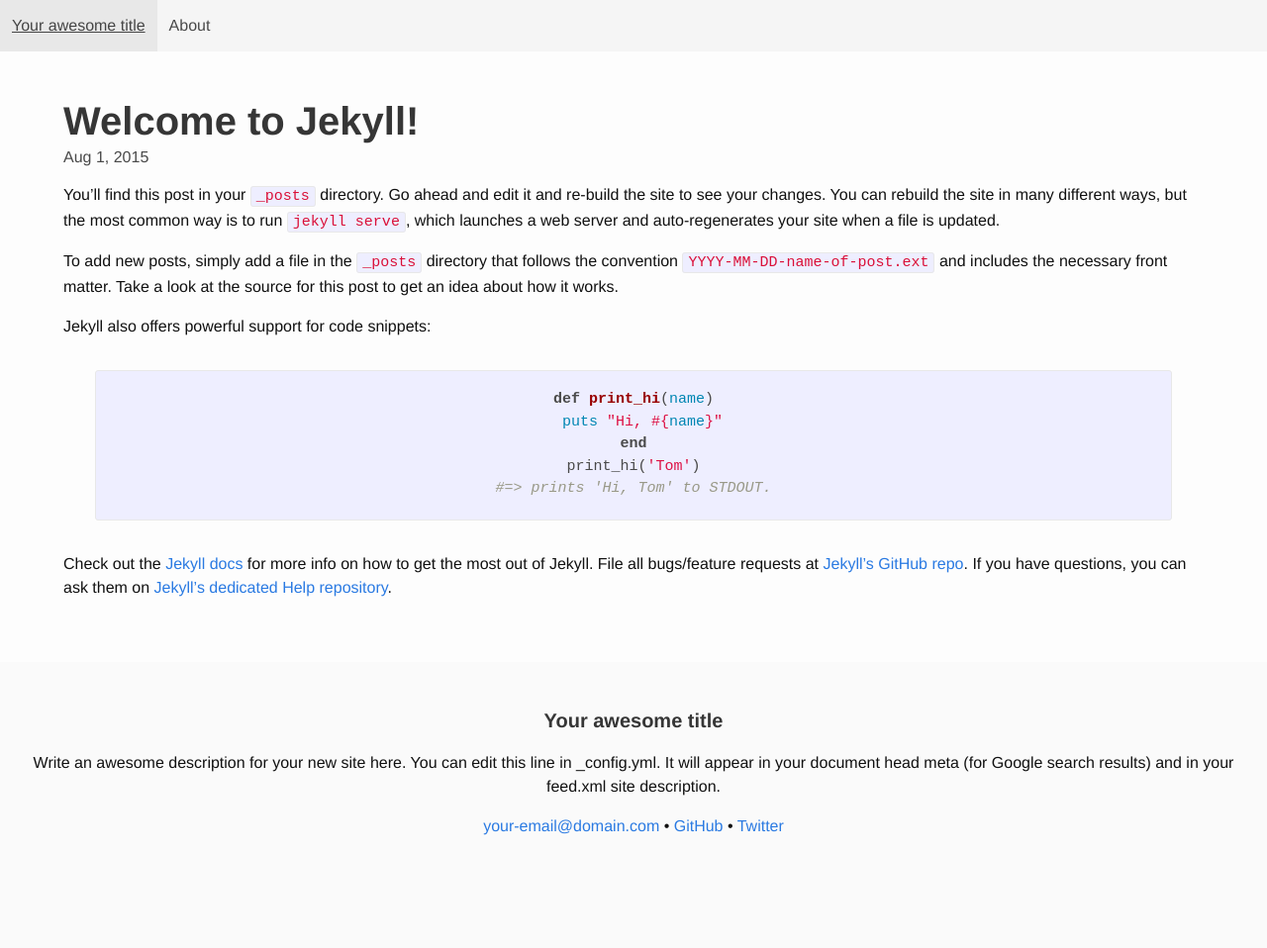
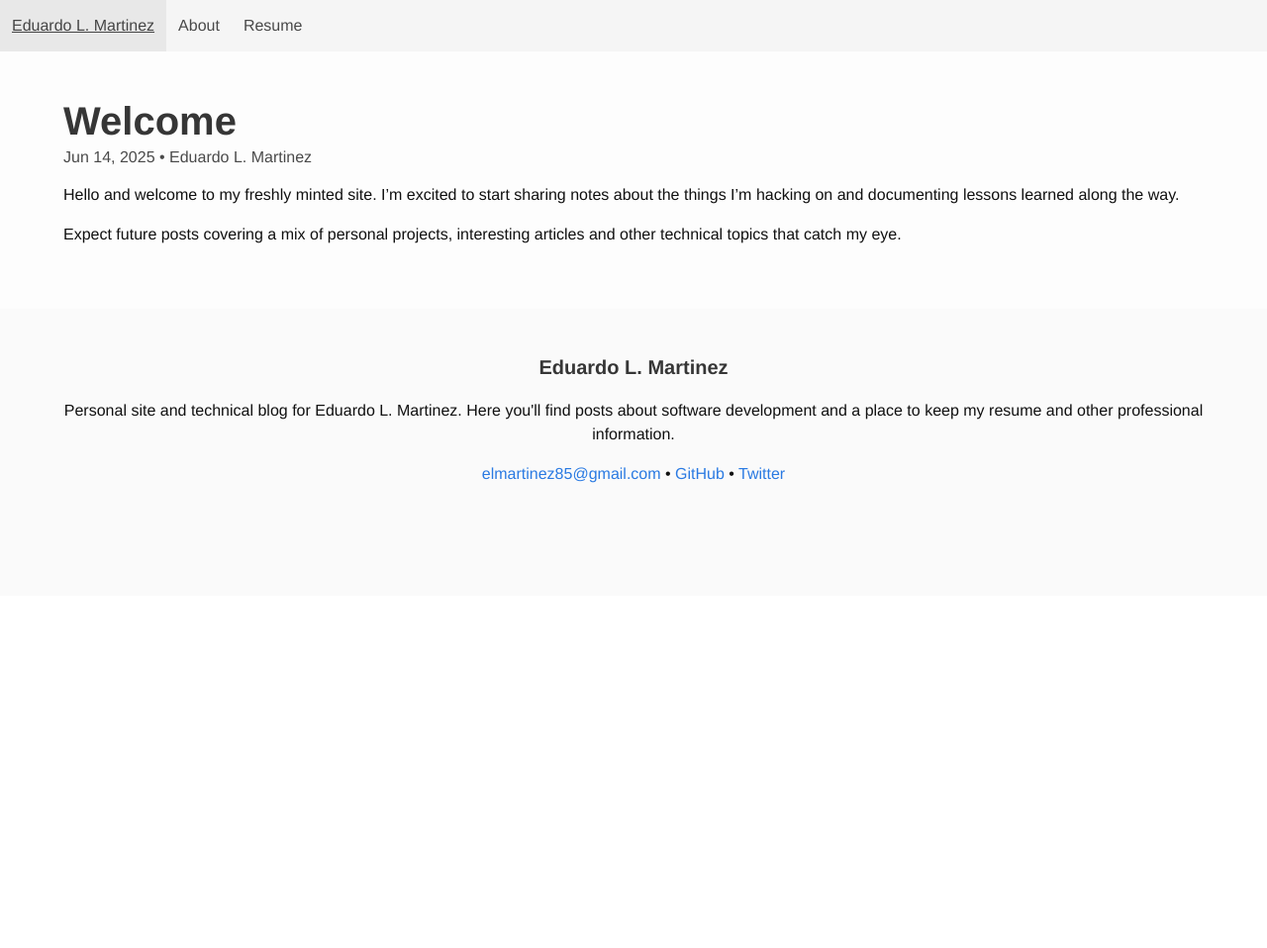
Before and after one commit to elmartinez85/elmartinez85.github.com, a Jekyll site: the page built from _posts/2015-08-01-welcome-to-jekyll.markdown, in a window 1280 px wide. Shown: the whole page at 99% size. Built offline with Jekyll 4.4.1, drawn with Linux system fonts in a browser that asks for light colours; after the commit the page ends 900 px from its top, so only the background shows below that.

Commit message:
Brand site for Eduardo L. Martinez

```diff
--- a/_config.yml
+++ b/_config.yml
@@ -1,14 +1,14 @@
 # Site settings
-title: Your awesome title
-email: your-email@domain.com
-description: > # this means to ignore newlines until "baseurl:"
-  Write an awesome description for your new site here. You can edit this
-  line in _config.yml. It will appear in your document head meta (for
-  Google search results) and in your feed.xml site description.
+title: Eduardo L. Martinez
+email: elmartinez85@gmail.com
+description: >
+  Personal site and technical blog for Eduardo L. Martinez.
+  Here you'll find posts about software development and a place
+  to keep my resume and other professional information.
 baseurl: "" # the subpath of your site, e.g. /blog/
 url: "https://eduardolmartinez.com" # the base hostname & protocol for your site
-twitter_username: jekyllrb
-github_username:  jekyll
+twitter_username: elmartinez85
+github_username:  elmartinez85
 
 # Build settings
 markdown: kramdown
--- a/_posts/2015-08-01-welcome-to-jekyll.markdown
+++ b/_posts/2015-08-01-welcome-to-jekyll.markdown
@@ -1,25 +1,12 @@
 ---
 layout: post
-title:  "Welcome to Jekyll!"
-date:   2015-08-01 16:18:54
-categories: jekyll update
+title:  "Welcome"
+date:   2025-06-14 12:00:00
+author: Eduardo L. Martinez
+categories: update
 ---
-You’ll find this post in your `_posts` directory. Go ahead and edit it and re-build the site to see your changes. You can rebuild the site in many different ways, but the most common way is to run `jekyll serve`, which launches a web server and auto-regenerates your site when a file is updated.
+Hello and welcome to my freshly minted site. I'm excited to start sharing notes
+about the things I'm hacking on and documenting lessons learned along the way.
 
-To add new posts, simply add a file in the `_posts` directory that follows the convention `YYYY-MM-DD-name-of-post.ext` and includes the necessary front matter. Take a look at the source for this post to get an idea about how it works.
-
-Jekyll also offers powerful support for code snippets:
-
-{% highlight ruby %}
-def print_hi(name)
-  puts "Hi, #{name}"
-end
-print_hi('Tom')
-#=> prints 'Hi, Tom' to STDOUT.
-{% endhighlight %}
-
-Check out the [Jekyll docs][jekyll] for more info on how to get the most out of Jekyll. File all bugs/feature requests at [Jekyll’s GitHub repo][jekyll-gh]. If you have questions, you can ask them on [Jekyll’s dedicated Help repository][jekyll-help].
-
-[jekyll]:      http://jekyllrb.com
-[jekyll-gh]:   https://github.com/jekyll/jekyll
-[jekyll-help]: https://github.com/jekyll/jekyll-help
+Expect future posts covering a mix of personal projects, interesting articles
+and other technical topics that catch my eye.
```
Also changed, not shown: about.md (+5 -4 lines), index.html (+6 -1 lines), resume.md (added, +19 -0 lines).
